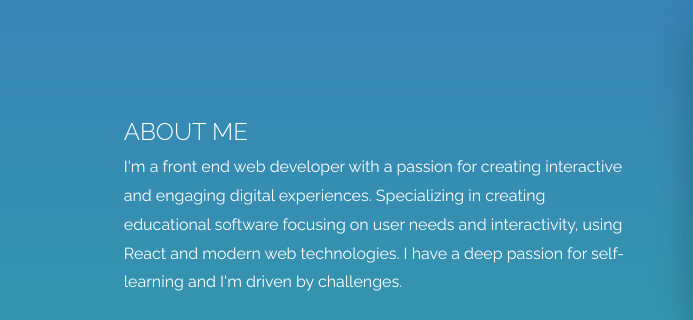
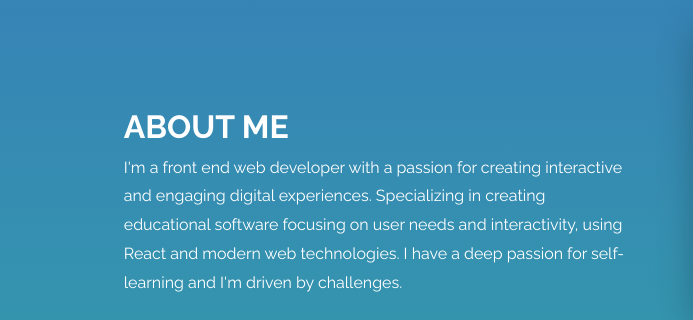
Before and after one commit to roybar1984/roybar1984.github.io, a plain HTML site: page index.html in a window 1280 px wide. Both pictures are taken after a click on the link "About Me". Shown: the part 210-530 px from the top of the page, 0-693 px from the left. Drawn offline with Linux system fonts and the light colour scheme.

Commit message:
fixed the title

```diff
--- a/index.html
+++ b/index.html
@@ -89,7 +89,7 @@ https://templatemo.com/tm-528-elegance
                                     <div class="col-md-6">
                                         <div class="about-contentbox">
                                             <div class="animate" data-animate="fadeInUp">
-                                                <span>About Me</span>
+                                                <h2>About Me</h2>
                                                 <p class="about-me-text">I'm a front end web developer with a passion for creating interactive and engaging digital experiences. Specializing in creating educational software focusing on user needs and interactivity, using React and modern web technologies. I have a deep passion for self-learning and I'm driven by challenges.</p>
                                             </div>
                                             <!-- <div class="facts-list owl-carousel">
```
